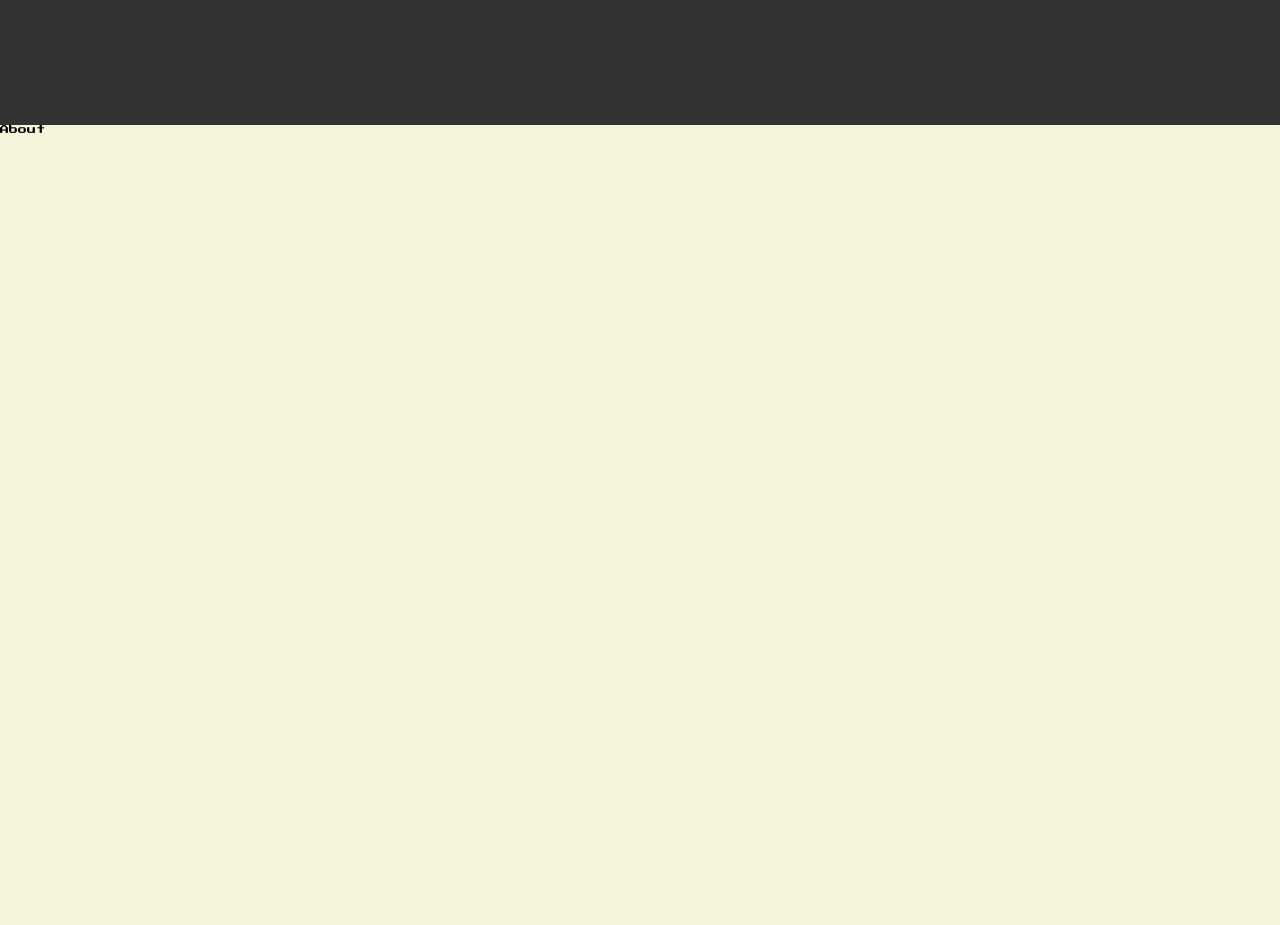
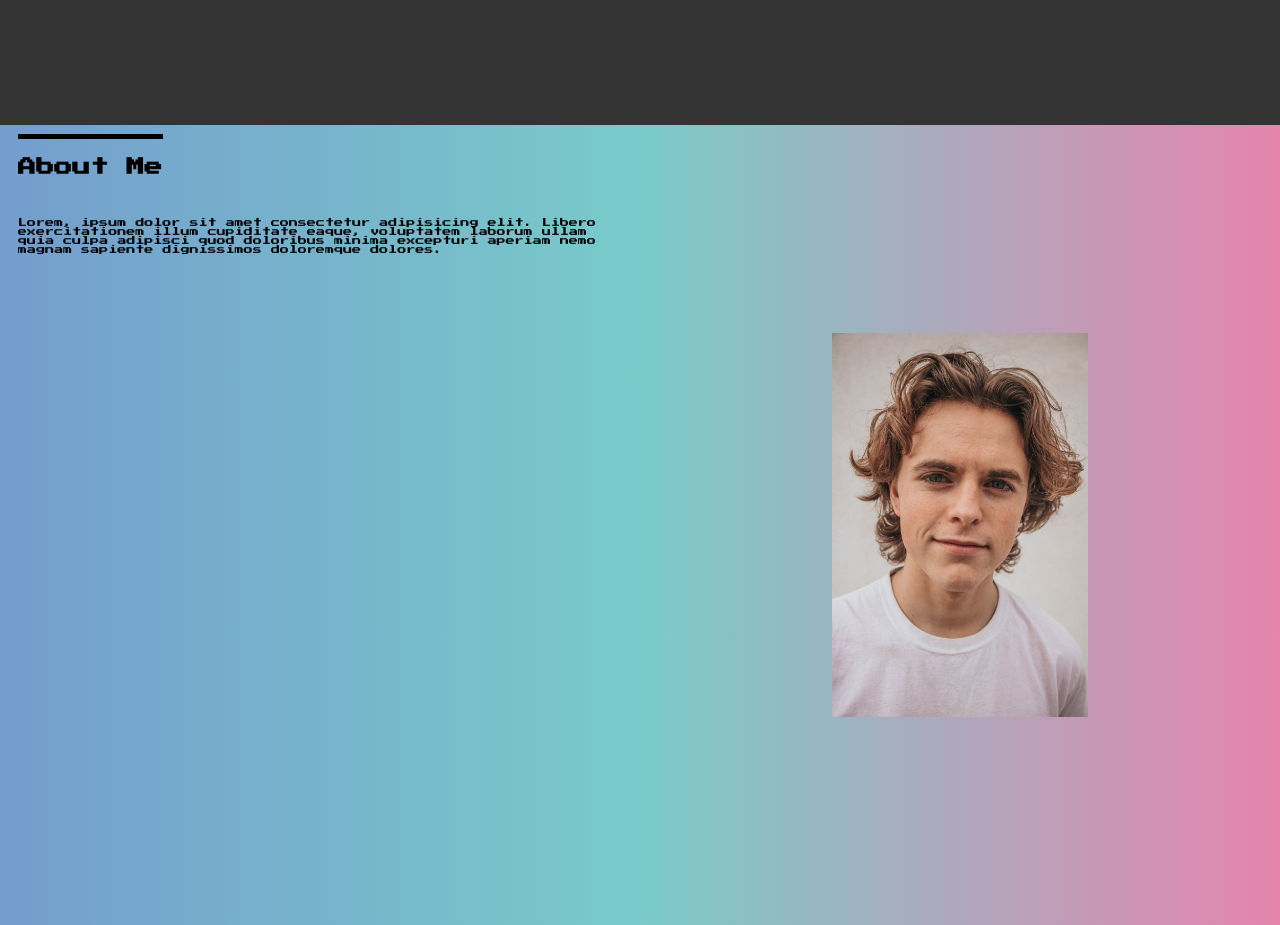
Before and after one commit to Ariuka11/Ariuka-website, a React (Vite) app: page / in a window 1280 px wide. Shown: the part 720-1645 px from the top of the page. Built offline with nearby package versions, Linux system fonts and the light colour scheme.

Commit message:
about page is setup

```diff
--- a/src/components/About.tsx
+++ b/src/components/About.tsx
@@ -1,5 +1,21 @@
+import photo from "../images/austin-wade-X6Uj51n5CE8-unsplash.jpg";
 const About = () => {
-  return <div className="aboutContainer">About</div>;
+  return (
+    <div className="aboutContainer">
+      <section>
+        <h2>About Me</h2>
+        <p>
+          Lorem, ipsum dolor sit amet consectetur adipisicing elit. Libero
+          exercitationem illum cupiditate eaque, voluptatem laborum ullam quia
+          culpa adipisci quod doloribus minima excepturi aperiam nemo magnam
+          sapiente dignissimos doloremque dolores.
+        </p>
+      </section>
+      <section className="photo">
+        <img src={photo} alt="" />
+      </section>
+    </div>
+  );
 };
 
 export default About;
--- a/src/styles/about.scss
+++ b/src/styles/about.scss
@@ -1,5 +1,39 @@
 .aboutContainer {
-  background-color: beige;
   width: 100%;
   height: 100vh;
+  background: linear-gradient(
+    90deg,
+    rgba(119, 161, 211, 0.97) 0%,
+    #79cbca 50%,
+    #e684ae 100%
+  );
+  backdrop-filter: blur(50px);
+  display: flex;
+  position: relative;
+  section {
+    flex: 1;
+    display: flex;
+    flex-direction: column;
+    gap: 2rem;
+    padding: 2rem;
+
+    h2 {
+      &::before {
+        position: absolute;
+        content: "";
+        top: 1rem;
+        left: 2rem;
+        border-top: 5px solid black;
+        width: 16rem;
+      }
+    }
+  }
+  .photo {
+    display: flex;
+    align-items: center;
+    justify-content: center;
+  }
+  img {
+    width: 20vw;
+  }
 }
```
Also changed, not shown: src/images/austin-wade-X6Uj51n5CE8-unsplash.jpg (added).
